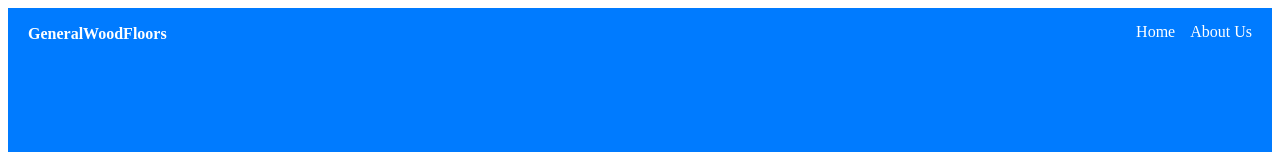
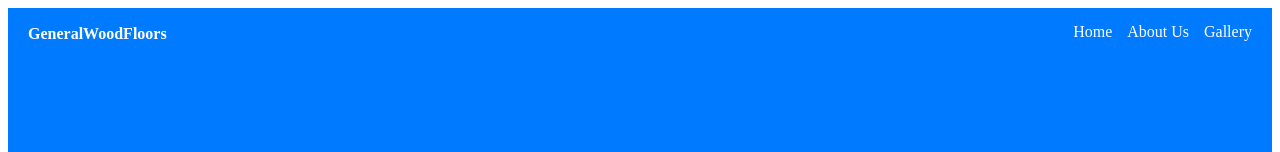
Before and after one commit to GeneralWoodFloors/Store, a React (Vite) app in the folder frontend/: page / in a window 1280 px wide. Shown: the top 152 px of the page. Built offline with nearby package versions, Linux system fonts and the light colour scheme; no server answers.

Commit message:
Added Gallery page to the NavBar

```diff
--- a/frontend/src/components/NavBar.jsx
+++ b/frontend/src/components/NavBar.jsx
@@ -13,7 +13,7 @@
       <div className="links">
         <Link to="/" className="link">Home</Link>
         <Link to="/about" className="link">About Us</Link>
-        {/* <Link to="/gallery" className="link">Gallery</Link> */}
+        <Link to="/gallery" className="link">Gallery</Link>
         {/* <Link to="/booking" className="link">Booking</Link> */}
         {/* <Link to="/payment" className="link">Payment</Link> */}
       </div>
```
